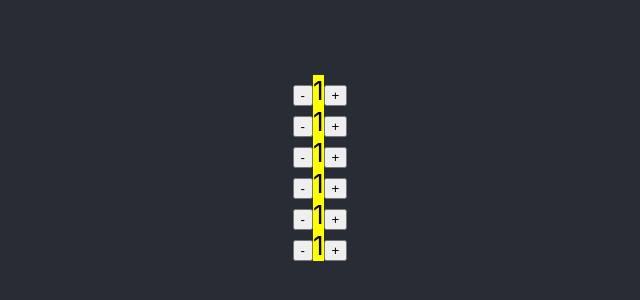
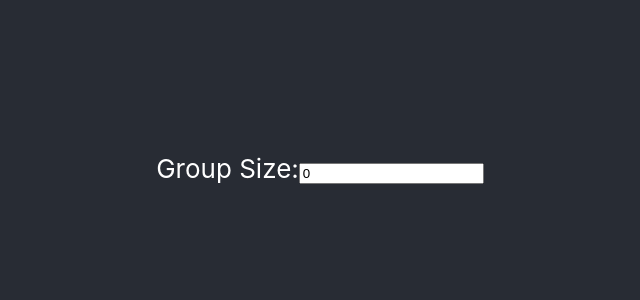
Before and after one commit to yogaLin-whx/reactCounter, a React (Create React App) app: page / in a window 1280 px wide. Shown: the part 232-532 px from the top of the page, without its empty margins (320-960 px from the left). Built offline with nearby package versions, Linux system fonts and the light colour scheme.

Commit message:
[Chris]refactor:resize CounterGroup

```diff
--- a/src/component/CounterGroup.jsx
+++ b/src/component/CounterGroup.jsx
@@ -5,13 +5,25 @@
 
     constructor(props){
         super(props);
-        this.size = 6;
+        this.state = {size:0};
     }
 
+    handleResize = (event) =>{
+        this.setState({
+            size:event.target.value ? parseInt(event.target.value):0
+        });
+    }
+
+
+
     render(){
-        const  initArrays = [...Array(this.size).keys()];
+        const  initArrays = [...Array(this.state.size).keys()];
 
         return <div>
+            <label>
+                Group Size:
+                <input  onBlur={this.handleResize}  defaultValue="0"/>
+            </label>
             {
                 initArrays.map(key => <Counter  key={key}/>)
             }
```
